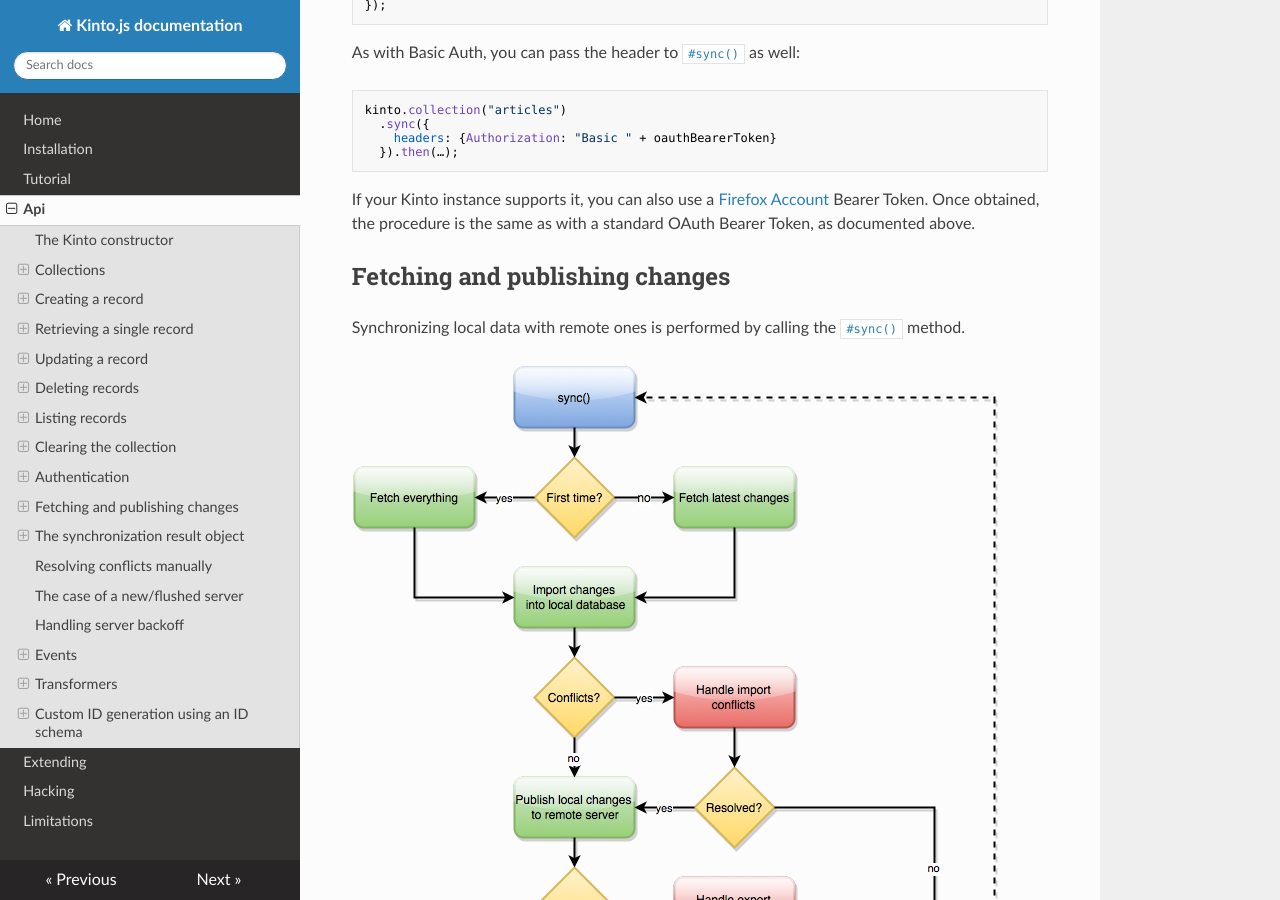
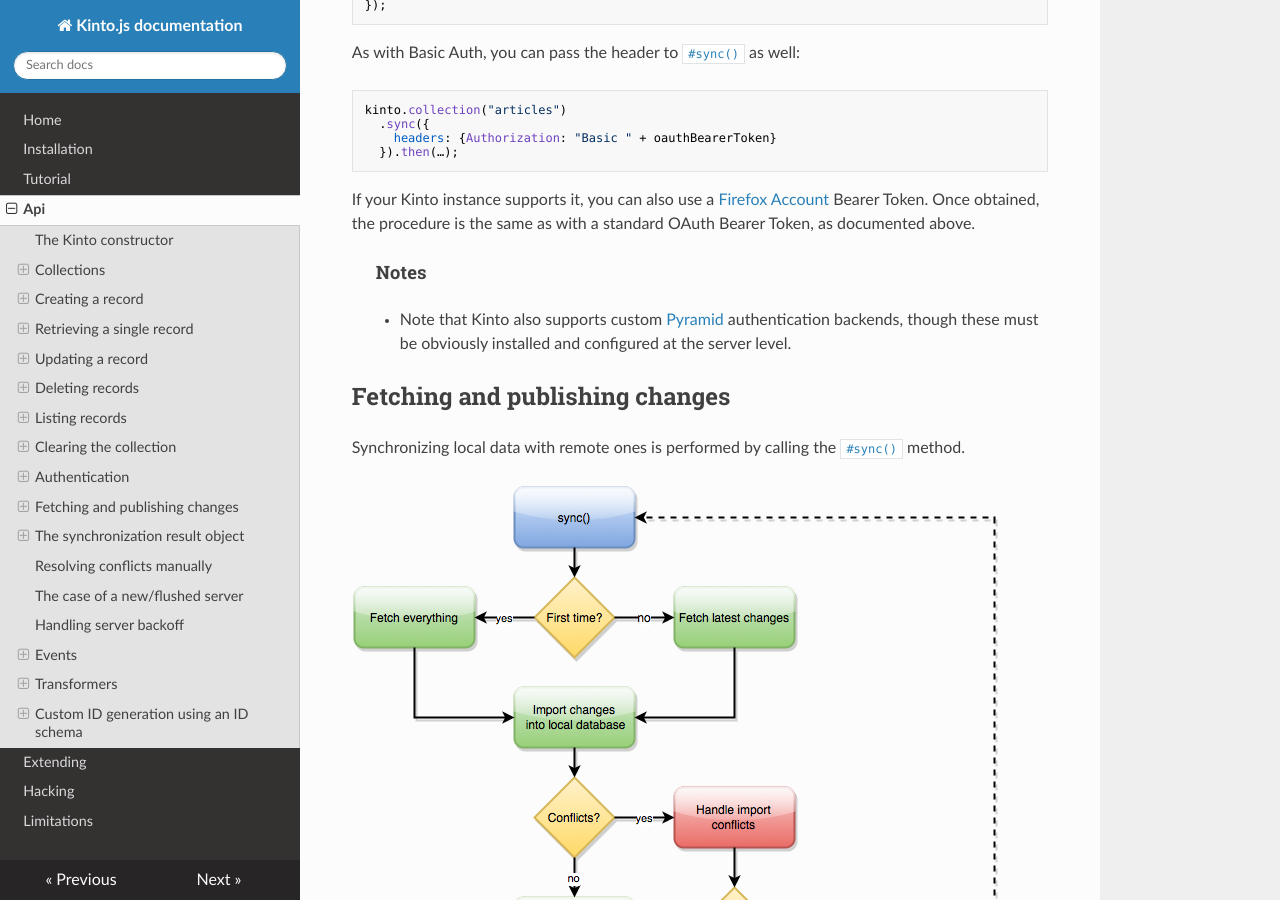
Before and after one commit to Kinto/kinto.js, an MkDocs documentation site: the page built from docs/api.md, in a window 1280 px wide and 900 px high, scrolled down 5931 px. Built offline with MkDocs 1.6.1, drawn with Linux system fonts in a browser that asks for light colours; nearby versions of some CDN libraries; old or Windows-style settings are respelled for this version of MkDocs; some of the changed text lies outside the part shown.

Commit message:
Added a note about Pyramid auth backends.

````diff
--- a/docs/api.md
+++ b/docs/api.md
@@ -297,6 +297,10 @@ kinto.collection("articles")
 ```
 
 If your Kinto instance supports it, you can also use a [Firefox Account](https://accounts.firefox.com/) Bearer Token. Once obtained, the procedure is the same as with a standard OAuth Bearer Token, as documented above.
+
+> #### Notes
+>
+> - Note that Kinto also supports custom [Pyramid](http://docs.pylonsproject.org/projects/pyramid) authentication backends, though these must be obviously installed and configured at the server level.
 
 ## Fetching and publishing changes
 
````
Also changed, not shown: other parts of docs/api.md (+1 -1 lines).
